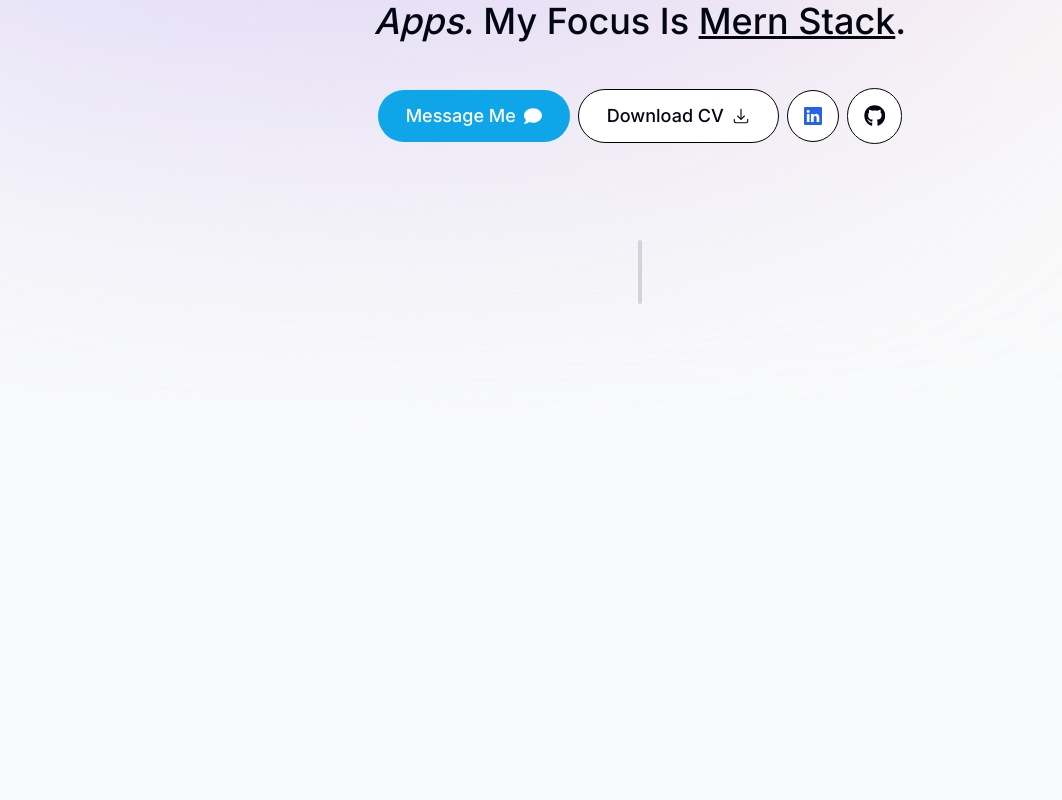
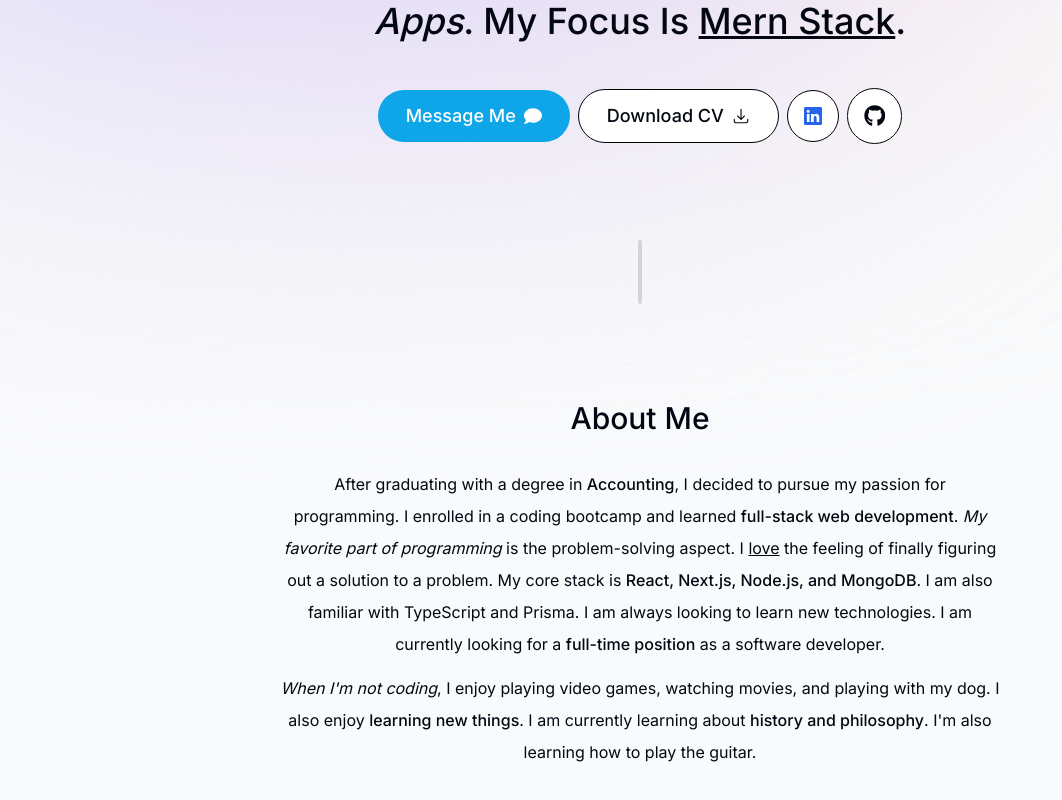
Before and after one commit to RenePung/portfolio-website-rene, a Next.js app: page / in a window 1280 px wide. Shown: the part 424-1224 px from the top of the page, without its empty margins (0-1062 px from the left). Built offline with nearby package versions, Linux system fonts and the light colour scheme.

Commit message:
created about me section and created reusable components for our styling

```diff
--- a/app/page.tsx
+++ b/app/page.tsx
@@ -1,3 +1,4 @@
+import About from "@/components/about";
 import Intro from "@/components/intro";
 import SectionDivider from "@/components/section-divider";
 //----------------imports----------------------------------
@@ -8,5 +9,6 @@ export default function Home() {
   return <main className="flex flex-col items-center px-4">
     <Intro />
     <SectionDivider />
+    <About />
   </main>;
 }
--- /dev/null
+++ b/components/about.tsx
@@ -0,0 +1,36 @@
+import React from 'react'
+import SectionHeading from './section-heading'
+//-----------------------------------imports--------------------------------------------
+
+export default function About() {
+  return (
+    <section className="mb-28 max-w-[45rem] text-center leading-8 sm:mb-40 scroll-mt-28">
+        <SectionHeading>About Me</SectionHeading>
+        <p className="mb-3">
+        After graduating with a degree in{" "}
+        <span className="font-medium">Accounting</span>, I decided to pursue my
+        passion for programming. I enrolled in a coding bootcamp and learned{" "}
+        <span className="font-medium">full-stack web development</span>.{" "}
+        <span className="italic">My favorite part of programming</span> is the
+        problem-solving aspect. I <span className="underline">love</span> the
+        feeling of finally figuring out a solution to a problem. My core stack
+        is{" "}
+        <span className="font-medium">
+          React, Next.js, Node.js, and MongoDB
+        </span>
+        . I am also familiar with TypeScript and Prisma. I am always looking to
+        learn new technologies. I am currently looking for a{" "}
+        <span className="font-medium">full-time position</span> as a software
+        developer.
+        </p>
+        <p>
+        <span className="italic">When I'm not coding</span>, I enjoy playing
+        video games, watching movies, and playing with my dog. I also enjoy{" "}
+        <span className="font-medium">learning new things</span>. I am currently
+        learning about{" "}
+        <span className="font-medium">history and philosophy</span>. I'm also
+        learning how to play the guitar.
+        </p>
+    </section>
+  )
+}
--- a/components/intro.tsx
+++ b/components/intro.tsx
@@ -37,13 +37,13 @@ export default function Intro() {
         </div>
 
         {/* Intro Text------------------------------------------------------------ */}
-        <motion.p className="mb-10 mt-4 px-4 text-2xl font-medium !leading-[1.5] sm:text-4xl" initial={{ opacity: 0, y: 100 }} animate={{ opacity: 1, y: 0 }}>
+        <motion.h1 className="mb-10 mt-4 px-4 text-2xl font-medium !leading-[1.5] sm:text-4xl" initial={{ opacity: 0, y: 100 }} animate={{ opacity: 1, y: 0 }}>
         <span className="font-bold">Hello, I'm Rene.</span> I'm An{" "}
         <span className="font-bold">Aspiring Full-Stack Developer & Programmer</span> With{" "}
         <span className="font-bold">1 Year</span> Of Experience. I Enjoy
         Building <span className="italic">Websites & Apps</span>. My Focus Is{" "}
         <span className="underline">Mern Stack</span>.
-        </motion.p>
+        </motion.h1>
 
         {/* Message Me - Blue Button------------------------------------------------------------ */}
         <motion.div className="flex flex-col sm:flex-row items-center justify-center gap-2 px-4 text-lg font-medium" initial={{ opacity: 0, y: 100 }} animate={{ opacity: 1, y: 0 }} transition={{ delay: 0.1, }}>
--- /dev/null
+++ b/components/section-heading.tsx
@@ -0,0 +1,13 @@
+import React from 'react'
+//--------------------imports----------------------------------------------------
+
+type SectionHeadingProps = {
+    children: React.ReactNode;
+};
+
+// created SectionHeadingProps for reusability of styles for our headings
+export default function SectionHeading({ children }: SectionHeadingProps) {
+  return (
+    <h2 className="text-3xl font-medium mb-8">{children}</h2>
+  )
+}
```
